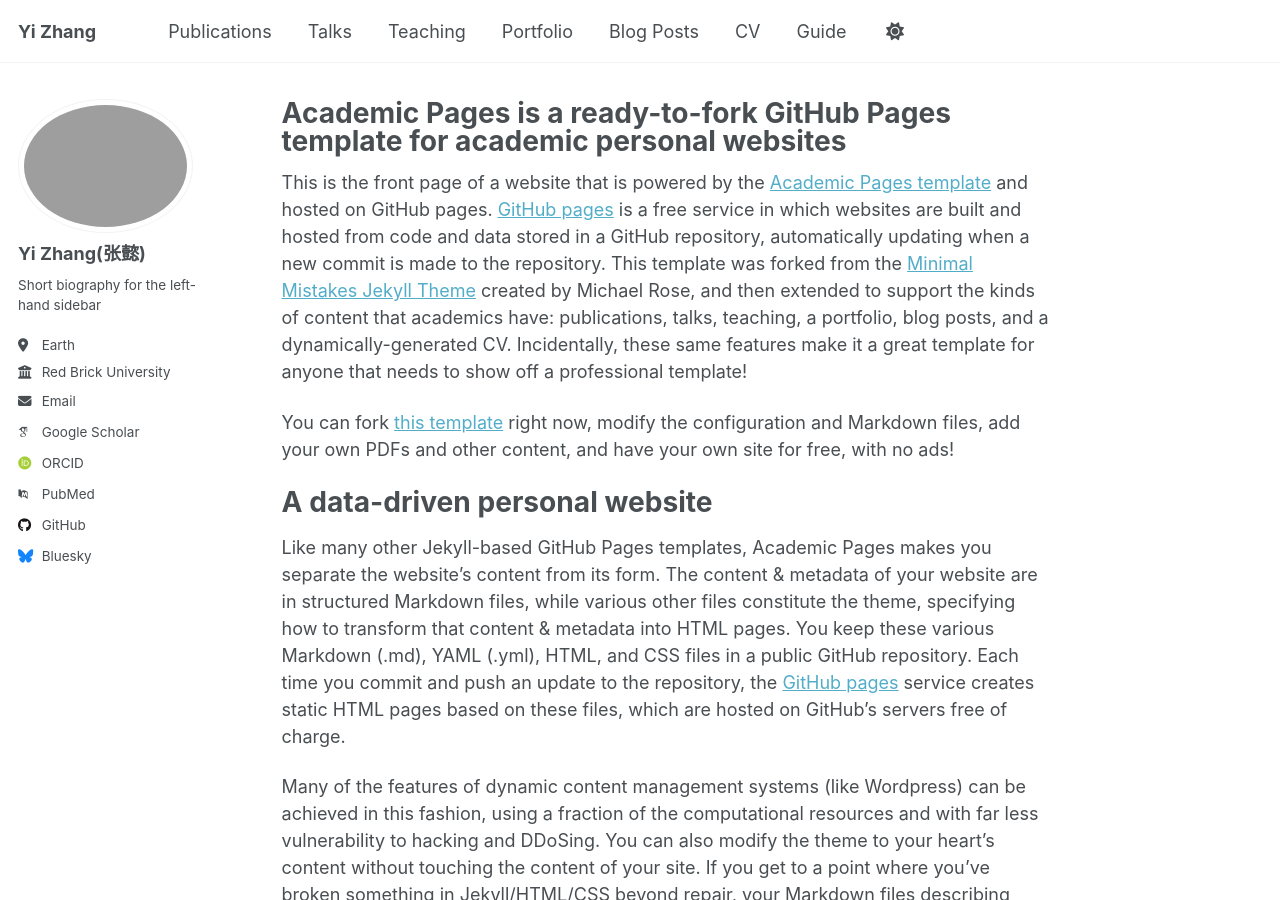
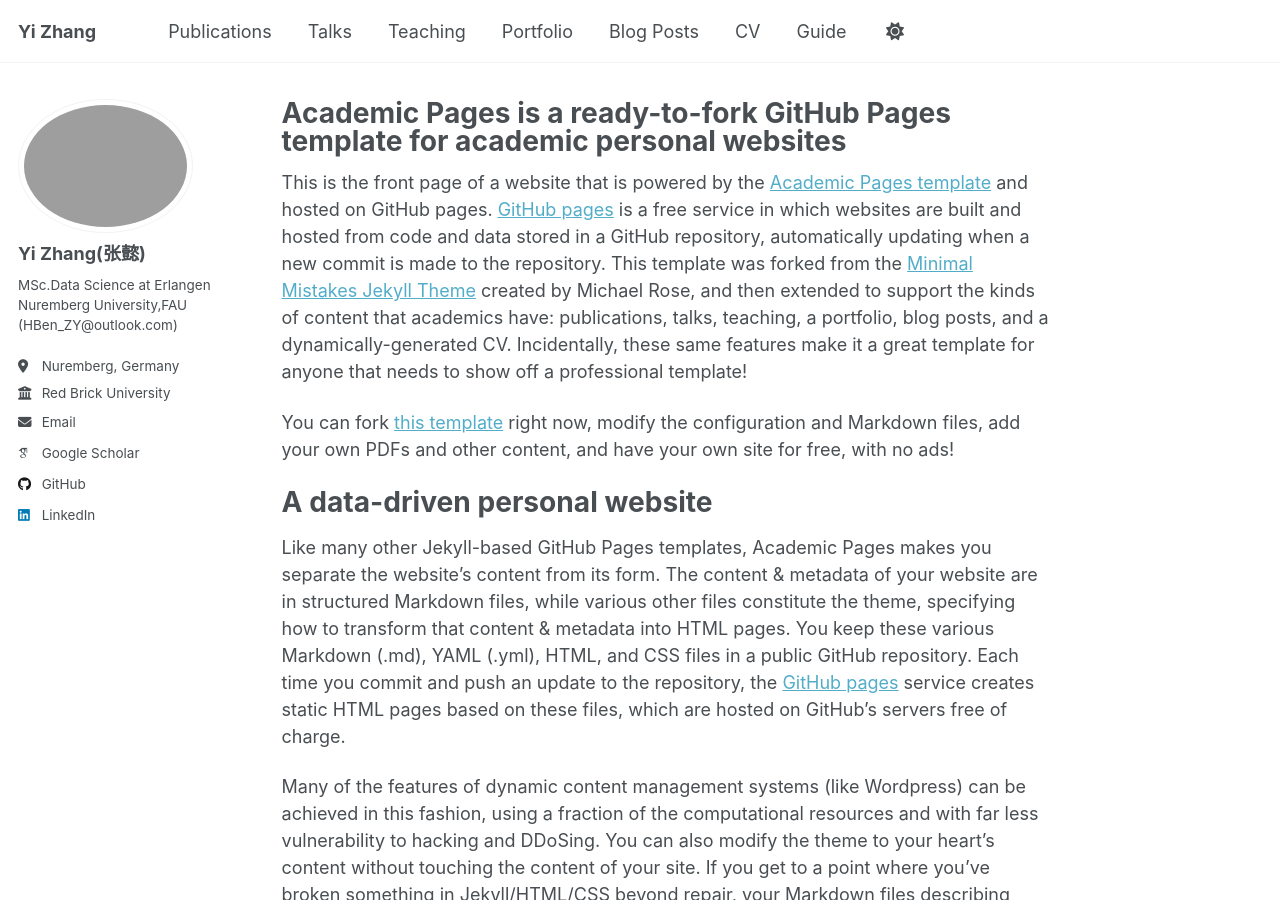
Before and after one commit to YiiiiZhang/YiiiiZhang.github.io, a Jekyll site: the page built from _pages/about.md, in a window 1280 px wide and 900 px high. Built offline with Jekyll 4.4.1, drawn with Linux system fonts in a browser that asks for light colours; some web fonts are replaced; a script that is not in the unit is left out; part of the change alters nothing that is shown.

Commit message:
personal info

```diff
--- a/_config.yml
+++ b/_config.yml
@@ -26,8 +26,8 @@ author:
   avatar           : "./img_slack.jpg"
   name             : "Yi Zhang(张懿)"
   pronouns         : # example: "she/her"
-  bio              : "Short biography for the left-hand sidebar"
-  location         : "Earth"
+  bio              : "MSc.Data Science at Erlangen Nuremberg University,FAU (HBen_ZY@outlook.com)"
+  location         : "Nuremberg, Germany"
   employer         : "Red Brick University"
   uri              : # URL
   email            : "none@example.org"
@@ -35,12 +35,12 @@ author:
   # Academic websites
   academia         : # URL
   arxiv            : # URL - Update with the correct link to your profile
-  googlescholar    : "https://scholar.google.com/citations?user=PS_CX0AAAAAJ"
+  googlescholar    : "https://scholar.google.com/citations?user=Lxw9aQ8AAAAJ&hl=en"
   inspire-hep      : # URL
   impactstory      : # URL
-  orcid            : "https://orcid.org/yourorcidurl"
+  orcid            : #
   semantic         : # URL
-  pubmed           : "https://www.ncbi.nlm.nih.gov/pubmed/?term=john+snow"
+  pubmed           : #
   researchgate     : # URL
   scopus           : # URL
 
@@ -48,13 +48,13 @@ author:
   bitbucket        : # Username - Update with your username on the site
   codepen          : # Username
   dribbble         : # Username
-  github           : "academicpages"
+  github           : "https://github.com/YiiiiZhang"
   kaggle           : # Username
   stackoverflow    : # User number or user number and name (i.e., use "1" or "1/jeff-atwood")
 
   # Social media
   artstation       : # Username
-  bluesky          : "bsky.app" # Replace this with you Bluesky username
+  bluesky          : # Replace this with you Bluesky username
   facebook         : # Username
   flickr           : # Username
   foursquare       : # Username
@@ -63,7 +63,7 @@ author:
   keybase          : # Username
   instagram        : # Username
   lastfm           : # Username
-  linkedin         : # Username
+  linkedin         : "https://www.linkedin.com/in/yi-zhang-83a016334/"
   mastodon         : # URL
   medium           : # URL
   pinterest        : # Username
```
